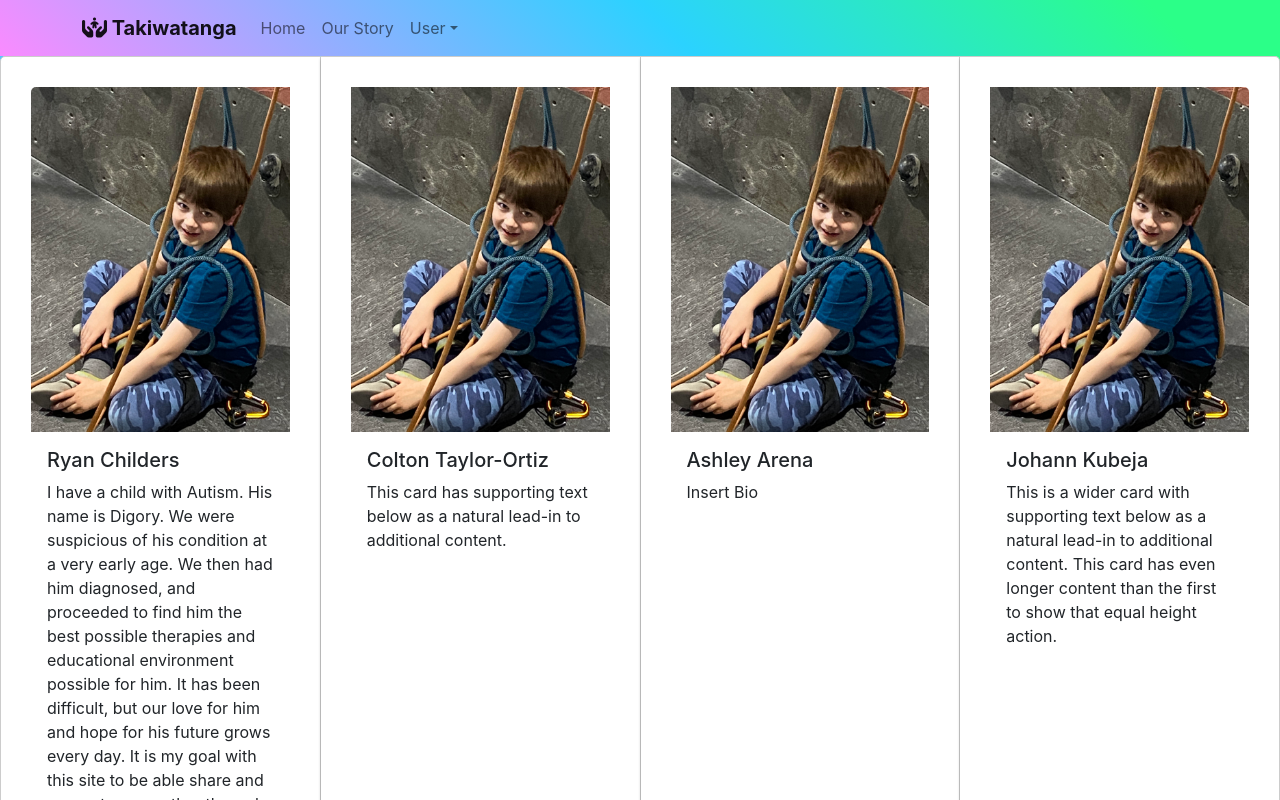
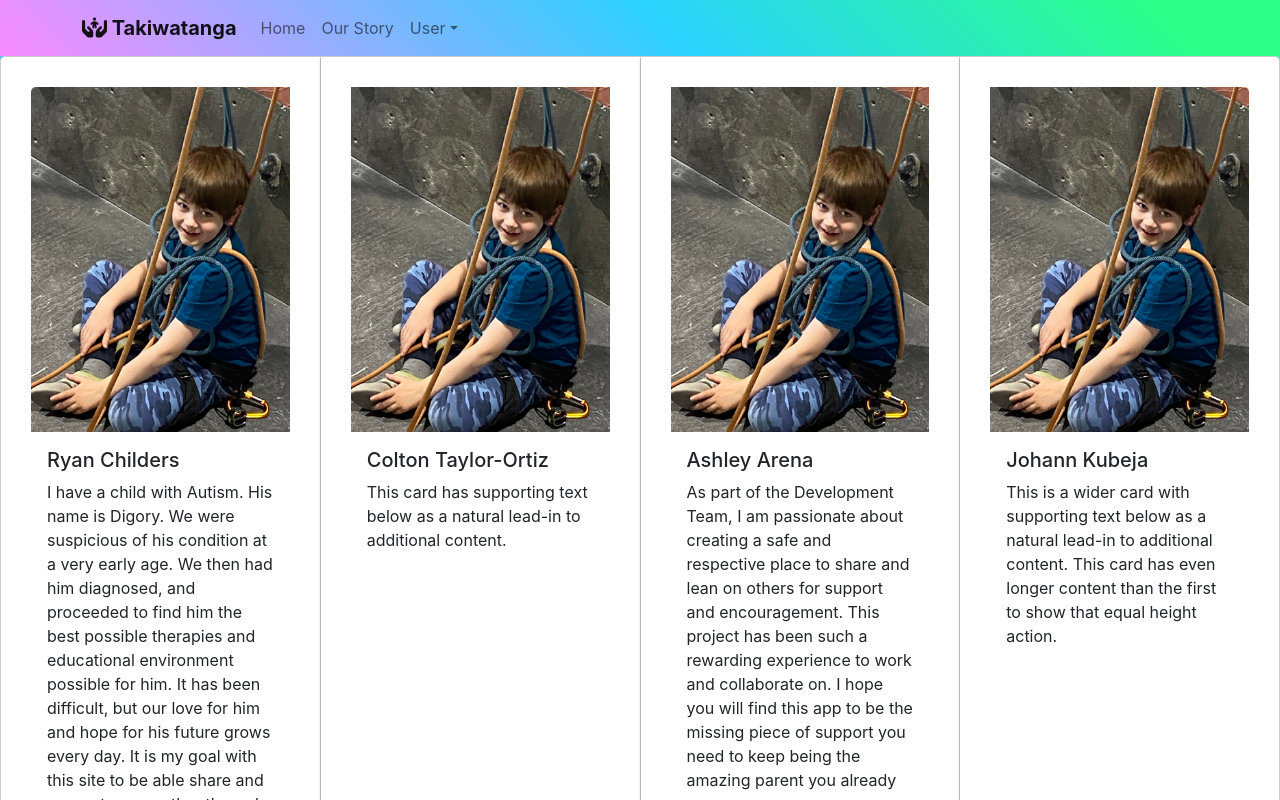
Before and after one commit to Childy77/Takiwatanga, a React (Create React App) app in the folder client/: page /ourstory in a window 1280 px wide. Shown: the top 800 px of the page. Built offline with nearby package versions, Linux system fonts and the light colour scheme.

Commit message:
added bio to ourStory

```diff
--- a/client/src/pages/OurStory.js
+++ b/client/src/pages/OurStory.js
@@ -39,7 +39,7 @@ import CardGroup from 'react-bootstrap/CardGroup';
         <Card.Body>
           <Card.Title>Ashley Arena</Card.Title>
           <Card.Text>
-            Insert Bio
+            As part of the Development Team, I am passionate about creating a safe and respective place to share and lean on others for support and encouragement. This project has been such a rewarding experience to work and collaborate on. I hope you will find this app to be the missing piece of support you need to keep being the amazing parent you already are.
           </Card.Text>
         </Card.Body>
 
```
